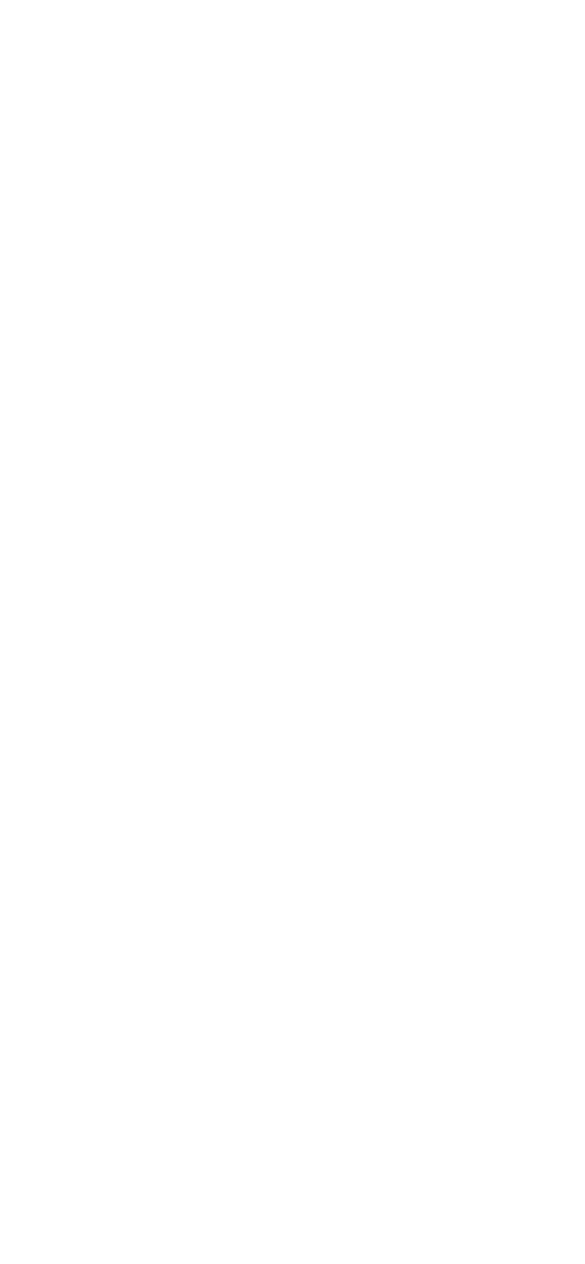
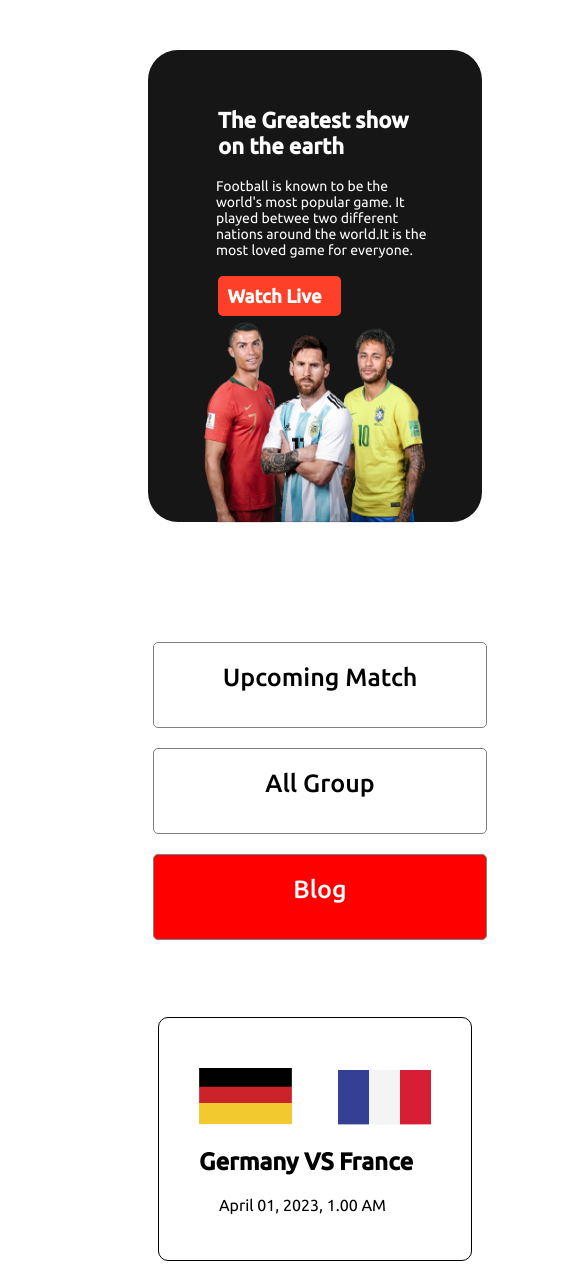
Before and after one commit to RickDev1/website2, a plain HTML site: page index.html in a window 390 px wide. Shown: the top 1264 px of the page, 585 px wide, since content can reach past the window. Before the commit the page ends 844 px from the top, so only its background shows below. Drawn offline with Linux system fonts and the light colour scheme.

Commit message:
1st commit

```diff
--- a/index.html
+++ b/index.html
@@ -5,10 +5,122 @@
     <meta charset="UTF-8">
     <meta http-equiv="X-UA-Compatible" content="IE=edge">
     <meta name="viewport" content="width=device-width, initial-scale=1.0">
-    <title>Document</title>
+    <title>website2</title>
+    <link rel="preconnect" href="https://fonts.googleapis.com">
+    <link rel="preconnect" href="https://fonts.gstatic.com" crossorigin>
+    <link
+        href="https://fonts.googleapis.com/css2?family=Open+Sans&family=Poppins:wght@500&family=Ubuntu:wght@400;500&display=swap"
+        rel="stylesheet">
+    <link rel="stylesheet" href="style.css">
 </head>
 
 <body>
+    <!-- head -->
+    <header>
+
+        <section class="container">
+
+
+            <div class="text">
+                <h1>
+                    The Greatest show on the earth
+                </h1>
+                <p class="text1">Football is known to be the world's most popular game. It played betwee two different
+                    nations around the world.It is the most loved game for everyone.
+
+                </p>
+                <h3 class="link1">
+                    Watch Live<i class="fa-solid fa-angle-right"></i>
+                </h3>
+            </div>
+
+            <div class="img">
+                <img src="assets/player.png" alt="">
+            </div>
+        </section>
+    </header>
+    <section class="middle">
+        <div class="middle-head">
+            <div class="box1">
+
+                <div class="b1">
+                    <li class="l1"><a class="a1"
+                            href="file:///E:/Assingment%20ProgrammingHero/2nd-Assignment/index.html">Upcoming Match</a>
+                    </li>
+                    <li class="l2"><a class="a2" href="">All Group</a></li>
+                    <li class="l3"><a class="a3" href="">Blog</a></li>
+                </div>
+
+            </div>
+            <div class="box2">
+                <div class="small-box-1">
+                    <img src="assets/germany Flag.png" alt="">
+                    <img src="assets/Flag.png" alt="">
+                    <h2>Germany VS France </h2>
+                    <p>April 01, 2023, 1.00 AM</p>
+
+
+                </div>
+                <div class="small-box-2">
+                    <img src="assets/germany Flag.png" alt="">
+                    <img src="assets/Flag.png" alt="">
+                    <h2>Germany VS France </h2>
+                    <p>April 01, 2023, 1.00 AM</p>
+
+                </div>
+                <div class="small-box-3">
+                    <img src="assets/germany Flag.png" alt="">
+                    <img src="assets/Flag.png" alt="">
+                    <h2>Germany VS France </h2>
+                    <p>April 01, 2023, 1.00 AM</p>
+
+                </div>
+                <div class="small-box-4">
+                    <img src="assets/germany Flag.png" alt="">
+                    <img src="assets/Flag.png" alt="">
+                    <h2>Germany VS France </h2>
+                    <p>April 01, 2023, 1.00 AM</p>
+
+                </div>
+                <div class="small-box-5">
+                    <img src="assets/germany Flag.png" alt="">
+                    <img src="assets/Flag.png" alt="">
+                    <h2>Germany VS France </h2>
+                    <p>April 01, 2023, 1.00 AM</p>
+
+                </div>
+                <div class="small-box-6">
+                    <img src="assets/germany Flag.png" alt="">
+                    <img src="assets/Flag.png" alt="">
+                    <h2>Germany VS France </h2>
+                    <p>April 01, 2023, 1.00 AM</p>
+
+                </div>
+
+            </div>
+
+
+
+        </div>
+
+    </section>
+    <!-- footer -->
+    <section class="footer">
+        <div class="part1">
+            <h4>
+                Goal
+            </h4>
+            <hr>
+            <div class="link2">
+                <a href="">Contact Us </a>
+                <a href="">Terms of Service </a>
+                <a href="">Privacy Policy</a>
+                <a href="">Privacy Settings </a>
+                <a href="">Goal App </a>
+                <a href="">Goal Live</a>
+            </div>
+        </div>
+    </section>
 
 </body>
 
--- a/style.css
+++ b/style.css
@@ -0,0 +1,433 @@
+body {
+    font-family: 'Open Sans', sans-serif;
+    font-family: 'Poppins', sans-serif;
+    font-family: 'Ubuntu', sans-serif;
+}
+
+.container {
+    background: #161616;
+    width: 1570px;
+    height: 646px;
+    border-radius: 30px;
+    margin: 50px 180px;
+    display: grid;
+    grid-template-columns: repeat(2, 1fr);
+
+}
+
+.text {
+    margin-left: 70px;
+    margin-top: 70px;
+}
+
+.img img {
+    width: 600px;
+    height: 600px;
+    margin-top: 73px;
+}
+
+h1 {
+    color: white;
+    font-size: 70px;
+}
+
+.text1 {
+    color: white;
+    font-size: 20px;
+    margin-left: -2px;
+}
+
+.fa-angle-right {
+    margin-left: 10px;
+}
+
+/* animation */
+
+@keyframes identifier {
+    from {
+        background-color: red;
+    }
+
+    to {
+        background-color: coral;
+    }
+}
+
+.link1 {
+    text-decoration: none;
+    color: white;
+    background-color: red;
+    /* padding: 10px 15px;
+    font-size: 20px;
+    margin-top: 20px;
+    margin-right: 50px; */
+    padding-top: 20px;
+    width: 130px;
+    height: 40px;
+    text-align: center;
+    border-radius: 5px;
+    transition: width 2s;
+    animation: identifier 1s ease-in-out 0.5s infinite alternate;
+}
+
+.link1:hover {
+    width: 200px;
+}
+
+/* midlle */
+.middle-head {
+    display: flex;
+}
+
+.box1 {
+    background-color: #161616;
+    width: 312px;
+    height: 365px;
+    border-radius: 10px;
+    margin-top: 20px;
+    margin-right: 45px;
+    margin-left: 250px;
+
+}
+
+.box1 li {
+    list-style: none;
+
+
+
+}
+
+.box1 a {
+    text-decoration: none;
+    font-size: 25px;
+
+    font-weight: 450;
+
+
+
+}
+
+.b1 {
+    padding-top: 40px;
+    padding-left: 20px;
+}
+
+
+
+
+.l1 {
+    background-color: white;
+    width: 252px;
+    height: 64px;
+    margin: 10px;
+    padding-top: 30px;
+    border-radius: 5px;
+    text-align: center;
+    transition: width 2s;
+}
+
+.l1:hover {
+    width: 270px;
+    background-color: rgb(161, 158, 158);
+}
+
+.l2 {
+    background-color: white;
+    width: 252px;
+    height: 64px;
+    margin: 10px;
+    margin-top: 10px;
+    padding-top: 20px;
+    margin-bottom: 10px;
+    border-radius: 5px;
+    text-align: center;
+    align-items: center;
+    transition: width 2s;
+}
+
+.l2:hover {
+    width: 270px;
+    background-color: rgb(161, 158, 158);
+}
+
+
+.l3 {
+    background-color: red;
+    width: 252px;
+    height: 64px;
+    margin: 10px;
+    padding-top: 20px;
+    border-radius: 5px;
+    text-align: center;
+    transition: width 2s;
+
+}
+
+.l3:hover {
+    width: 270px;
+    background-color: rgb(158, 103, 103);
+    color: black;
+}
+
+
+
+
+.a3 {
+    color: white;
+
+
+}
+
+.a1 {
+    color: black;
+}
+
+.a2 {
+    color: black;
+}
+
+/* box2 */
+.small-box-1,
+.small-box-2,
+.small-box-3,
+.small-box-4,
+.small-box-5,
+.small-box-6 {
+    border: 1px solid black;
+    border-radius: 10px;
+    width: 312px;
+    height: 242px;
+
+}
+
+.box2 {
+    display: grid;
+    grid-template-columns: repeat(3, 1fr);
+    grid-gap: 50px;
+
+}
+
+
+
+/* smallbox1 */
+img {
+    margin-top: 50px;
+    margin-left: 40px;
+}
+
+h2 {
+    margin-left: 40px;
+}
+
+p {
+    margin-left: 60px;
+}
+
+/* footer */
+.footer {
+    background-color: #161616;
+    margin-top: 50px;
+    height: 444px;
+
+
+}
+
+h4 {
+    color: white;
+    text-align: center;
+    font-size: 50px;
+
+}
+
+hr {
+    border: 1px solid rgba(249, 242, 242, 0.1);
+}
+
+.part1 {
+    padding: 100px 50px;
+}
+
+.link2 {
+    text-align: center;
+}
+
+.link2 a {
+    text-decoration: none;
+    color: #B9B9B9;
+    font-size: 20px;
+    margin-right: 20px;
+}
+
+/* media query */
+/* tablet */
+@media screen and (max-width:992px) {
+    .container {
+        display: grid;
+        width: 794px;
+        height: 398px;
+        margin-left: 5px;
+        margin-left: 65px;
+    }
+
+    .text {
+        margin-top: 10px;
+    }
+
+    h1 {
+
+        font-size: 40px;
+
+    }
+
+    .text1 {
+        font-size: 14px;
+    }
+
+    .link1 {
+        width: 161px;
+        height: 48px;
+    }
+
+    .img img {
+        width: 323px;
+        height: 340px;
+    }
+
+    .middle-head {
+        display: grid;
+        grid-template-columns: repeat(1, 1fr);
+    }
+
+    .box2 {
+        display: grid;
+        grid-template-columns: repeat(2, 1fr);
+    }
+
+    /* middle    */
+    .box1 {
+        height: 175px;
+        margin-left: 5px;
+        margin-left: -15px;
+        background-color: white;
+    }
+
+    .b1 {
+
+        display: flex;
+        width: 600px;
+
+    }
+
+    .b1 li {
+
+        padding: 0 60px 0;
+        border: 1px solid gray;
+        padding-top: 20px;
+    }
+
+
+    /* box2 */
+
+    .middle {
+        height: 1100px;
+        width: 100px;
+        margin-left: 120px;
+    }
+
+
+
+}
+
+/* mobile */
+@media screen and (max-width:688px) {
+    .container {
+        width: 334px;
+        height: 472px;
+        margin-left: 140px;
+        display: grid;
+        grid-template-columns: repeat(1, 1fr);
+    }
+
+    .img img {
+        width: 233px;
+        height: 223px;
+        margin-top: -67px;
+        margin-left: 50px;
+
+
+    }
+
+    .text {
+        padding-right: 50px;
+        margin-top: 39px;
+
+    }
+
+    h1 {
+        font-size: 22px;
+    }
+
+    .text1 {
+        font-size: 14px;
+    }
+
+    .link1 {
+        width: 123px;
+        height: 30px;
+        padding-top: 10px;
+        margin-bottom: 60px;
+
+
+    }
+
+
+
+    /* middle */
+    .box1 {
+        height: 175px;
+        margin-left: 5px;
+        margin-left: -5px;
+        background-color: white;
+    }
+
+    .b1 {
+        display: grid;
+        grid-template-columns: repeat(1, 1fr);
+    }
+
+    .b1 li {
+
+        padding: 0 40px 0;
+        padding-top: 20px;
+        border: 1px solid gray;
+    }
+
+    .middle-head {
+        display: grid;
+        grid-template-columns: repeat(1, 1fr);
+
+    }
+
+    .box2 {
+        display: grid;
+        grid-template-columns: repeat(1, 1fr);
+        margin-top: 250px;
+        margin-left: 30px;
+    }
+
+    .middle {
+        height: 2100px;
+    }
+
+    .footer {
+        height: 500px;
+    }
+
+    .link2 {
+        display: grid;
+        grid-template-columns: repeat(1 1fr);
+    }
+
+
+
+}
```
